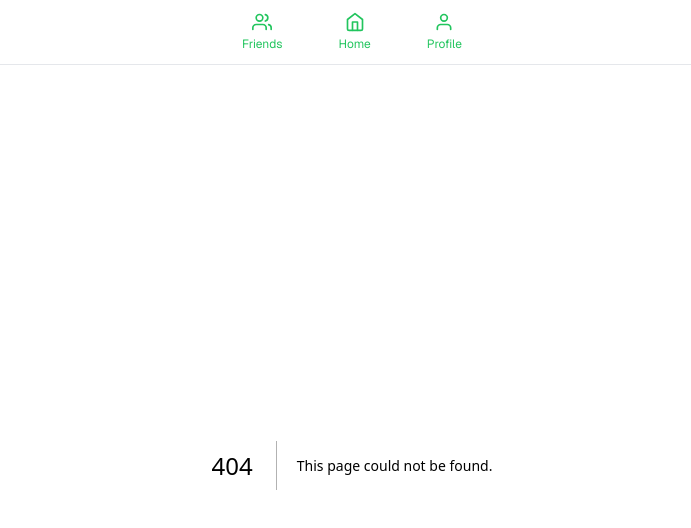
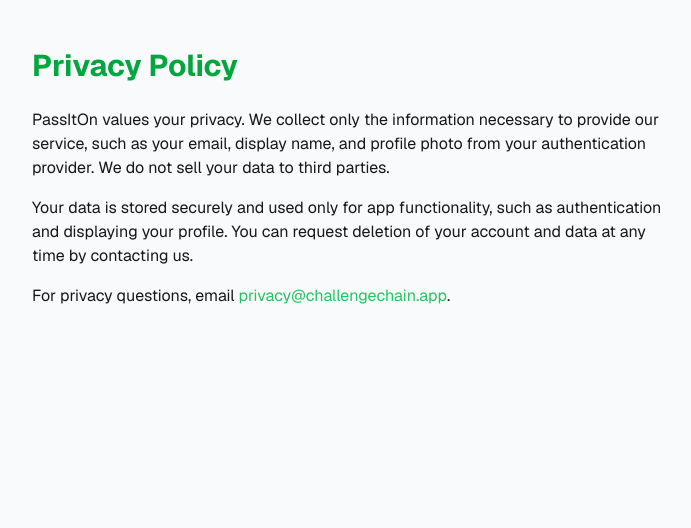
Before and after one commit to Team-Loewenrot/pass-it-on, a Next.js app: page /privacy in a window 1280 px wide. Before the commit this address had no page. Shown: the top 528 px of the page, without its empty margins (288-979 px from the left). Built offline with nearby package versions, Linux system fonts and the light colour scheme.

Commit message:
feat: Add Twitter authentication to AuthButton; refactor ClientLayoutShell to manage navbar visibility; create Privacy and Terms pages with content

```diff
--- a/src/app/components/AuthButton.tsx
+++ b/src/app/components/AuthButton.tsx
@@ -4,7 +4,8 @@
 import { auth } from "../../lib/firebase";
 import {
     GoogleAuthProvider,
-    GithubAuthProvider, // <-- add this
+    GithubAuthProvider,
+    TwitterAuthProvider, // <-- add this
     signInWithPopup,
     signOut,
     onAuthStateChanged,
@@ -62,6 +63,17 @@
         setError(null);
         try {
             const provider = new GithubAuthProvider();
+            await signInWithPopup(auth, provider);
+            // Success handled by onAuthStateChanged
+        } catch (e: any) {
+            setError(e.message);
+        }
+    };
+
+    const handleTwitter = async () => {
+        setError(null);
+        try {
+            const provider = new TwitterAuthProvider();
             await signInWithPopup(auth, provider);
             // Success handled by onAuthStateChanged
         } catch (e: any) {
@@ -205,7 +217,7 @@
                         </button>
                         <button
                             onClick={handleGithub}
-                            className={`w-full py-3 rounded-lg flex items-center justify-center gap-2 font-semibold text-base transition
+                            className={`w-full py-3 rounded-lg flex items-center justify-center gap-2 font-semibold text-base transition mb-2
                 ${isDark
                                     ? "bg-gray-800 text-white hover:bg-gray-700"
                                     : "bg-gray-900 text-white hover:bg-gray-800"
@@ -216,6 +228,19 @@
                             </svg>
                             Sign in with GitHub
                         </button>
+                        <button
+                            onClick={handleTwitter}
+                            className={`w-full py-3 rounded-lg flex items-center justify-center gap-2 font-semibold text-base transition
+                ${isDark
+                                    ? "bg-[#1da1f2] text-white hover:bg-[#0d8ddb]"
+                                    : "bg-[#1da1f2] text-white hover:bg-[#0d8ddb]"
+                                }`}
+                        >
+                            <svg width="20" height="20" fill="currentColor" aria-hidden="true" viewBox="0 0 24 24">
+                                <path d="M22.46 5.924c-.793.352-1.645.59-2.538.698a4.48 4.48 0 0 0 1.963-2.476 8.94 8.94 0 0 1-2.828 1.082 4.47 4.47 0 0 0-7.617 4.075A12.7 12.7 0 0 1 3.112 4.89a4.47 4.47 0 0 0 1.384 5.963 4.43 4.43 0 0 1-2.025-.56v.057a4.47 4.47 0 0 0 3.584 4.382 4.48 4.48 0 0 1-2.02.077 4.47 4.47 0 0 0 4.175 3.104A8.97 8.97 0 0 1 2 19.54a12.67 12.67 0 0 0 6.88 2.017c8.26 0 12.78-6.84 12.78-12.77 0-.195-.004-.39-.013-.583A9.1 9.1 0 0 0 24 4.59a8.93 8.93 0 0 1-2.54.697z" />
+                            </svg>
+                            Sign in with Twitter
+                        </button>
                         {error && <div className="text-red-500 text-xs mt-4 text-center">{error}</div>}
                     </div>
                 </div>
--- a/src/app/components/ClientLayoutShell.tsx
+++ b/src/app/components/ClientLayoutShell.tsx
@@ -2,12 +2,21 @@
 "use client";
 import Navbar from "./Navbar";
 import { usePathname } from "next/navigation";
+import { ReactNode } from "react";
 
-import { ReactNode } from "react";
+// List of routes where the navbar should NOT be shown
+const HIDE_NAVBAR_ROUTES = [
+    "/landing",
+    "/privacy",
+    "/terms"
+];
 
 export default function ClientLayoutShell({ children }: { children: ReactNode }) {
     const pathname = usePathname();
-    const showNavbar = !pathname.startsWith("/landing");
+    const showNavbar = !HIDE_NAVBAR_ROUTES.some(route =>
+        pathname === route || pathname.startsWith(route + "/")
+    );
+
     return (
         <div className="min-h-screen flex flex-col pb-14 md:pb-0">
             {showNavbar && <Navbar />}
--- /dev/null
+++ b/src/app/privacy/page.tsx
@@ -0,0 +1,16 @@
+export default function PrivacyPage() {
+    return (
+        <main className="max-w-2xl mx-auto px-4 py-12">
+            <h1 className="text-3xl font-bold mb-6 text-green-600 dark:text-green-400">Privacy Policy</h1>
+            <p className="mb-4">
+                PassItOn values your privacy. We collect only the information necessary to provide our service, such as your email, display name, and profile photo from your authentication provider. We do not sell your data to third parties.
+            </p>
+            <p className="mb-4">
+                Your data is stored securely and used only for app functionality, such as authentication and displaying your profile. You can request deletion of your account and data at any time by contacting us.
+            </p>
+            <p>
+                For privacy questions, email <a href="maximilian.zhu@loewenrot.de" className="underline text-green-600 dark:text-green-400">privacy@challengechain.app</a>.
+            </p>
+        </main>
+    );
+}
--- /dev/null
+++ b/src/app/terms/page.tsx
@@ -0,0 +1,16 @@
+export default function TermsPage() {
+  return (
+    <main className="max-w-2xl mx-auto px-4 py-12">
+      <h1 className="text-3xl font-bold mb-6 text-green-600 dark:text-green-400">Terms of Service</h1>
+      <p className="mb-4">
+        By using ChallengeChain, you agree to abide by these Terms of Service. You must be at least 13 years old to use this app. You are responsible for your activity and content. Do not post illegal, harmful, or offensive material. We reserve the right to suspend or terminate accounts that violate these terms.
+      </p>
+      <p className="mb-4">
+        ChallengeChain is provided as-is, without warranties. We may update these terms at any time. Continued use of the app means you accept any changes.
+      </p>
+      <p>
+        For questions, contact us at <a href="mailto:support@challengechain.app" className="underline text-green-600 dark:text-green-400">support@challengechain.app</a>.
+      </p>
+    </main>
+  );
+}
```
